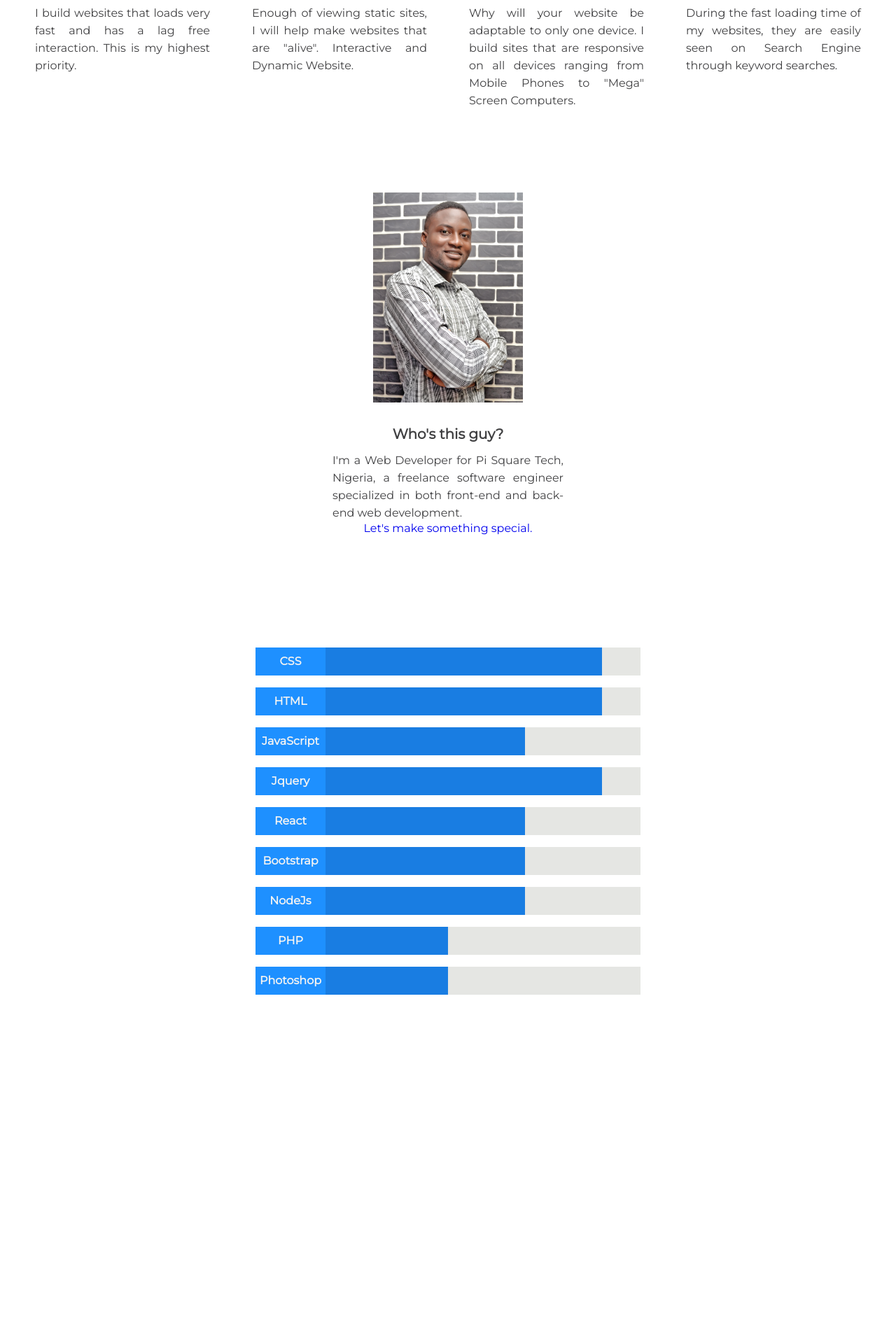
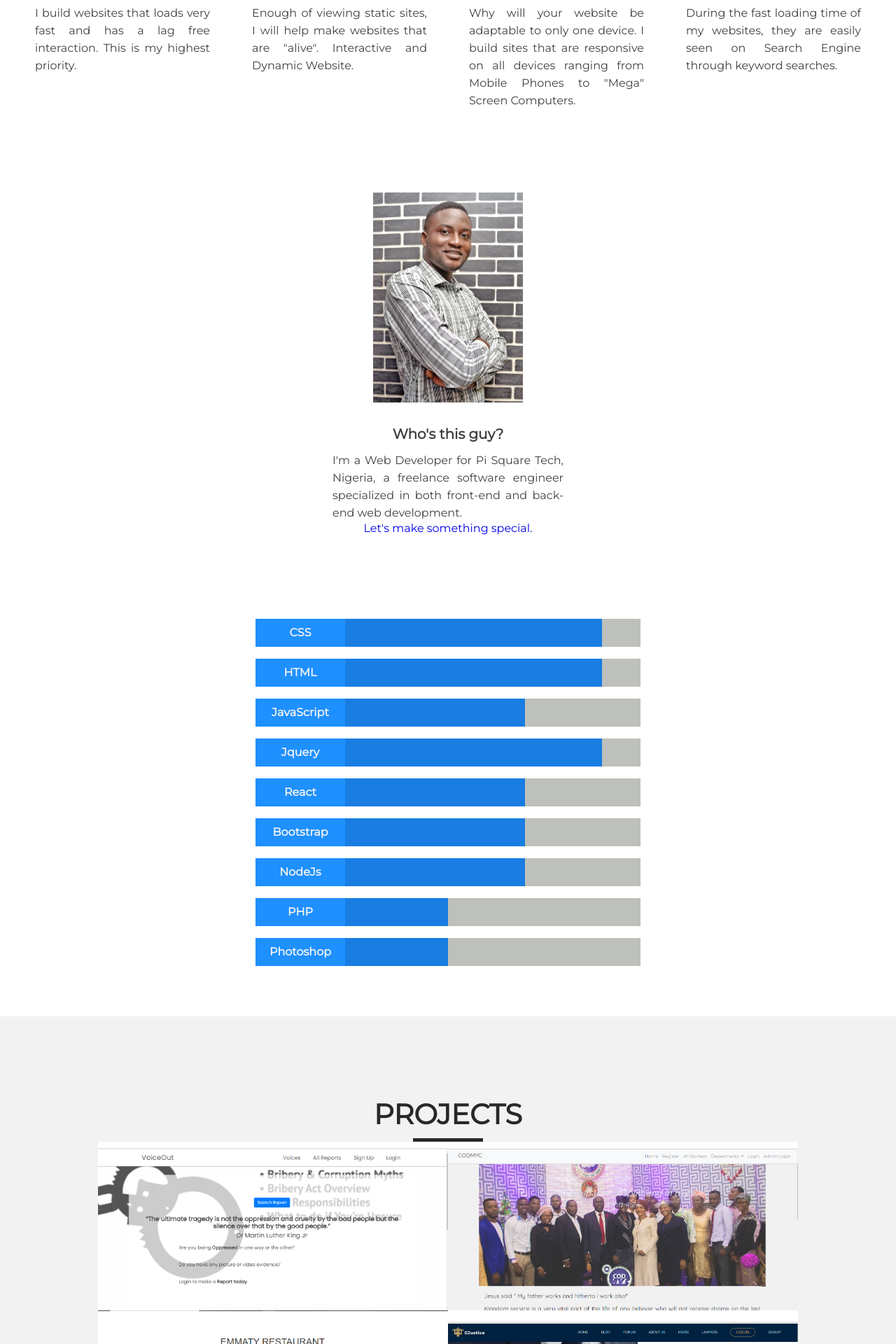
Before and after one commit to etoyin/etoyin.github.io, a PHP site: page / in a window 1280 px wide. Shown: the part 1240-3160 px from the top of the page at 70% size. Before the commit the page ends 2661 px from the top, so only its background shows below. Run offline with PHP 8.4, Linux system fonts and the light colour scheme.

Commit message:
finished about page

```diff
--- a/index.html
+++ b/index.html
@@ -37,7 +37,7 @@
                 <div class="navLine"></div>
             </div>
             <div id="about" class="">
-                <div class="heading">
+                <div class="heading appear-div ">
                     <h1 id="aboutHead" class="js-scroll">About</h1>
                     <div class="line js-scroll"></div>
                 </div>
@@ -79,8 +79,8 @@
                         </div>
                     </div>
                 </div>
-                <div class="flex-container-2">
-                    <div class="myImgDiv">
+                <div class="flex-container-2 appear-div ">
+                    <div class="myImgDiv js-scroll">
                         <div class="avatar">
                             <img src="images/Toyin-mirror.jpg" title="Adesina Oluwatoyin" alt="Adesina Toyin Picture">
                         </div>
@@ -90,7 +90,7 @@
                             <a href="#">Let's make something special.</a>
                         </div>
                     </div>
-                    <div class="skills" style="text-align: left;">
+                    <div class="skills js-scroll" style="text-align: left;">
                         <div class="chart">
                             <div class="titleChart" style="width: 90%" >
                                 <div class="barChart" >CSS</div>
@@ -139,6 +139,17 @@
 
                     </div>
                 </div>
+                <div class="portfolio projects">
+                    <div class="heading">
+                        <h1 id="aboutHead" class="js-scrol">Projects</h1>
+                        <div class="line js-scrol"></div>
+                    </div>
+                    <div class="flex-container-3 portfolio-boxes">
+                        <!-- <div class="card-box" data-link="https://....">
+                            <img src="" alt="">
+                        </div> -->
+                    </div>
+                </div>
                 <!-- <div>thehheth heheh eheheh</div> -->
             </div>
         </div>
--- a/js/script.js
+++ b/js/script.js
@@ -1,4 +1,52 @@
+let portfolio = [
+    {
+        "name": "voiceout.png",
+        "title": "Voice Out Site",
+        "description": "A site about the voiceout of the used and oppressed being heard!",
+        "type": "Full Stack",
+        "url": "https://voiceout.netlify.app/"
+    },
+    {
+        "name": "codApp.png",
+        "title": "Membership Management Site",
+        "description": "Membership Management Site",
+        "type": "Full Stack",
+        "url": "http://rccgcodmyc.herokuapp.com/"
+    },
+    {
+        "name": "restaurant.png",
+        "title": "Restaurant Site",
+        "description": "Just One Page restaurant Site, will be completed upon request......",
+        "type": "Front-End",
+        "url": "https://codepen.io/etoyin/full/PEbyeo"
+    },
+    {
+        "name": "gjusticess.png",
+        "title": "GJustice Site",
+        "description": "Worked with a startup to convert design into code",
+        "type": "Front-End",
+        "url": "#"
+    },
+    {
+        "name": "ipolicy.png",
+        "title": "iPolicyMart Page",
+        "description": "Worked with a startup to convert design into code",
+        "type": "Front-End",
+        "url": "#"
+    }
+]
+
+
+
+
 $(document).ready(function(){
+    for(let i=0; i<portfolio.length; i++){
+        $(".portfolio-boxes").append(`
+            <div class="card-box" style="background-image:url('images/${portfolio[i].name}');" data-link="https://....">
+            </div>
+        `)
+    }
+
     $(".button").mouseover(function(){
         // $(".arrow").html("&#8595;");
         $(".arrow").html("&#8595;");
@@ -16,16 +64,24 @@ $(document).ready(function(){
     })
     $(window).on('scroll', function(){
         let scrollTop     = $(window).scrollTop(),
-            elementOffset = $('#appear-div').offset().top,
+            elementOffset, //= $('.appear-div').offset().top,
             navbarOffset = $('.navbar_and_line').offset().top,
             pageHeight = $(window).height(),
-            distance      = (elementOffset - scrollTop);
-            navbarDistanceToTop = navbarOffset - scrollTop
-            if(distance < pageHeight){
-                $(".js-scroll").addClass("scrolled");
-                // $(".js-scroll").css("background-color", "red")
-                console.log(distance)
-            }
+            distance;
+            navbarDistanceToTop = navbarOffset - scrollTop;
+
+            $('.appear-div').each(function(i, each){
+                elementOffset = $(this).offset().top;
+                distance = (elementOffset - scrollTop);
+                if(distance < pageHeight){
+                    $(this).find(".js-scroll").addClass("scrolled");
+                }
+            })
+            // if(distance < pageHeight){
+            //     $(".js-scroll").addClass("scrolled");
+            //     // $(".js-scroll").css("background-color", "red")
+            //     console.log(distance)
+            // }
             if(scrollTop > pageHeight){
                 $(".navbar_and_line").addClass("fixed")
                 $("#about").css("padding-top","120px")
--- a/styles.css
+++ b/styles.css
@@ -168,7 +168,7 @@ view{
 .flex-container-2 > div{
   /* background-color: #f1f1f1; */
   width: 550px;
-  height: 550px;
+  height: fit-content;
   margin: 30px;
   text-align: center;
   /* line-height: 75px; */
@@ -204,7 +204,7 @@ a, a:hover{
 }
 .chart{
   height: 40px;
-  background-color: #e5e6e3;
+  background-color: #bec0bc;
   width: 100%;
   margin-bottom: 17px;
 
@@ -216,9 +216,41 @@ a, a:hover{
 .barChart{
   height: 30px;
   background-color: #1e90ff;
-  width: 100px;
+  width: 10vw;
   text-align: center;
   color: #f2f2f2;
+  /* font-size: 1.5vw; */
   font-weight: bold;
   padding-top: 10px;
 }
+
+.projects{
+  background-color: #f2f2f2;
+  padding: 15px;
+}
+
+/* .card-box{} */
+
+.flex-container-3{
+  display: flex;
+  flex-wrap: wrap;
+  /* background-color: DodgerBlue; */
+  justify-content: center;
+  /* margin-top: 20px; */
+}
+.flex-container-3 > div{
+  background-color: #fff;
+  width: 450px;
+  height: 200px;
+  /* margin: 30px; */
+  text-align: center;
+  /* line-height: 75px; */
+  padding: 25px;
+  color: #404042;
+}
+.card-box{
+  /* background-position: center; */
+  background-position: center; /* Center the image */
+  background-repeat: no-repeat, repeat; /* Do not repeat the image */
+  background-size: contain;
+}
```
Also changed, not shown: images/codApp.png (added), images/gjusticess.png (added), images/img1.jpg (deleted), images/img2.jpg (deleted), images/ipolicy.png (added), images/random-quote.jpeg (deleted), images/restaurant.jpeg (deleted), images/restaurant.png (added), images/spe.jpeg (deleted), images/video-coming-soon.jpeg (deleted), images/voiceout.png (added), images/weather.jpeg (deleted), images/wiki.jpeg (deleted).
